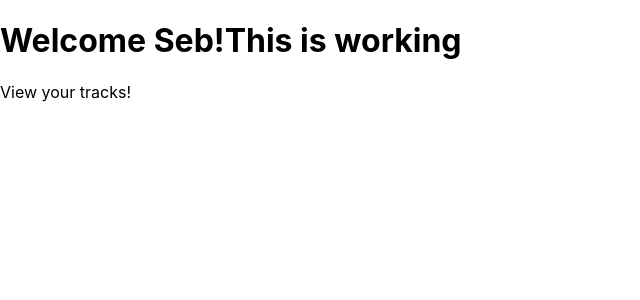
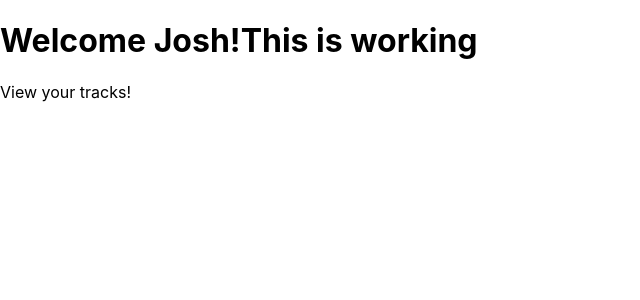
Before and after one commit to meepospammer/sound-of-eggert, a Next.js app: page /myProfile in a window 1280 px wide. Shown: the top 300 px of the page, without its empty margins (0-640 px from the left). Built offline with nearby package versions, Linux system fonts and the light colour scheme.

Commit message:
My first commit

```diff
--- a/pages/myProfile/index.js
+++ b/pages/myProfile/index.js
@@ -4,7 +4,7 @@ import Link from "next/link";
 export default function ProfileView() {
     return (<>
         <h1>
-            Welcome Seb!
+            Welcome Josh!
             <b/>
             This is working
         </h1>
```
